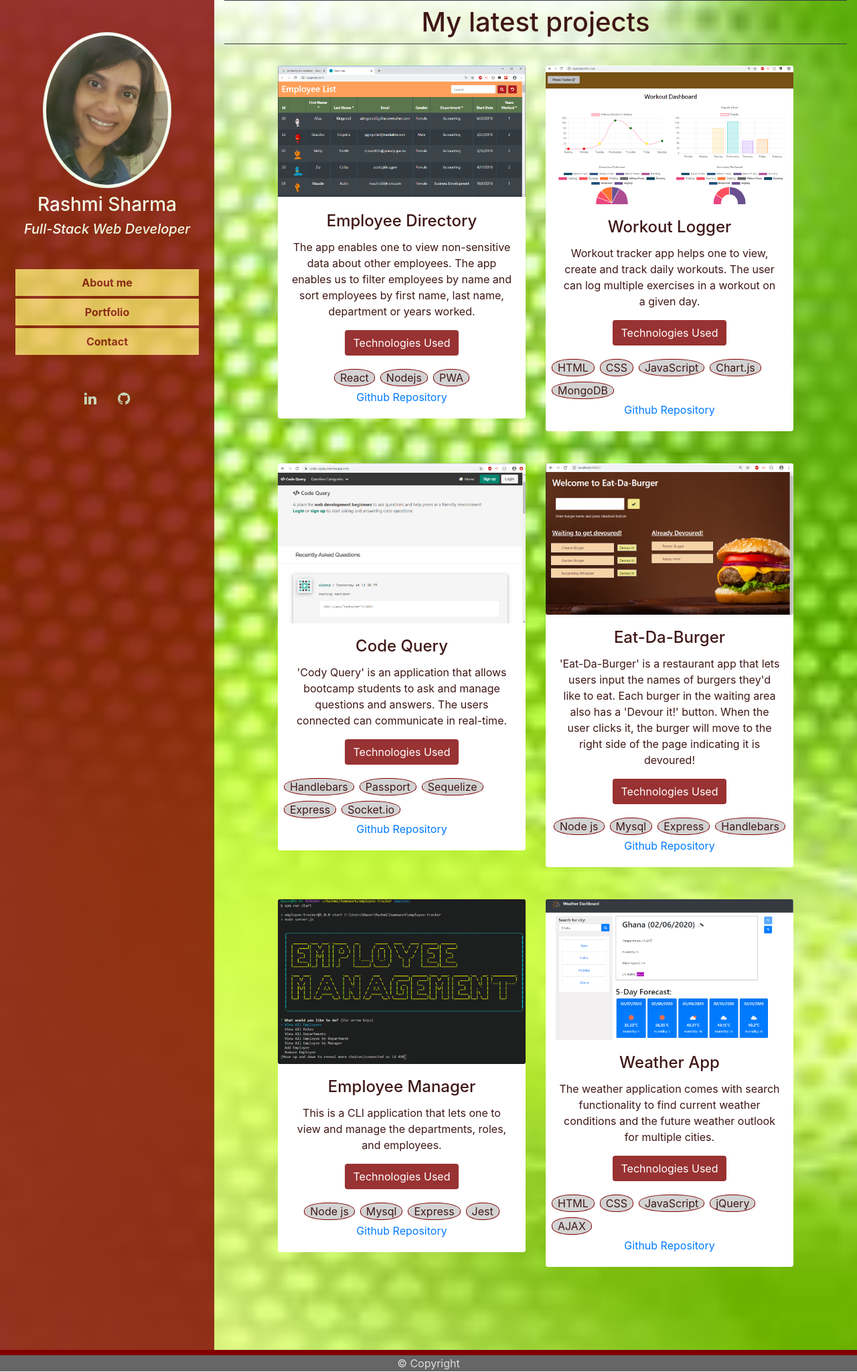
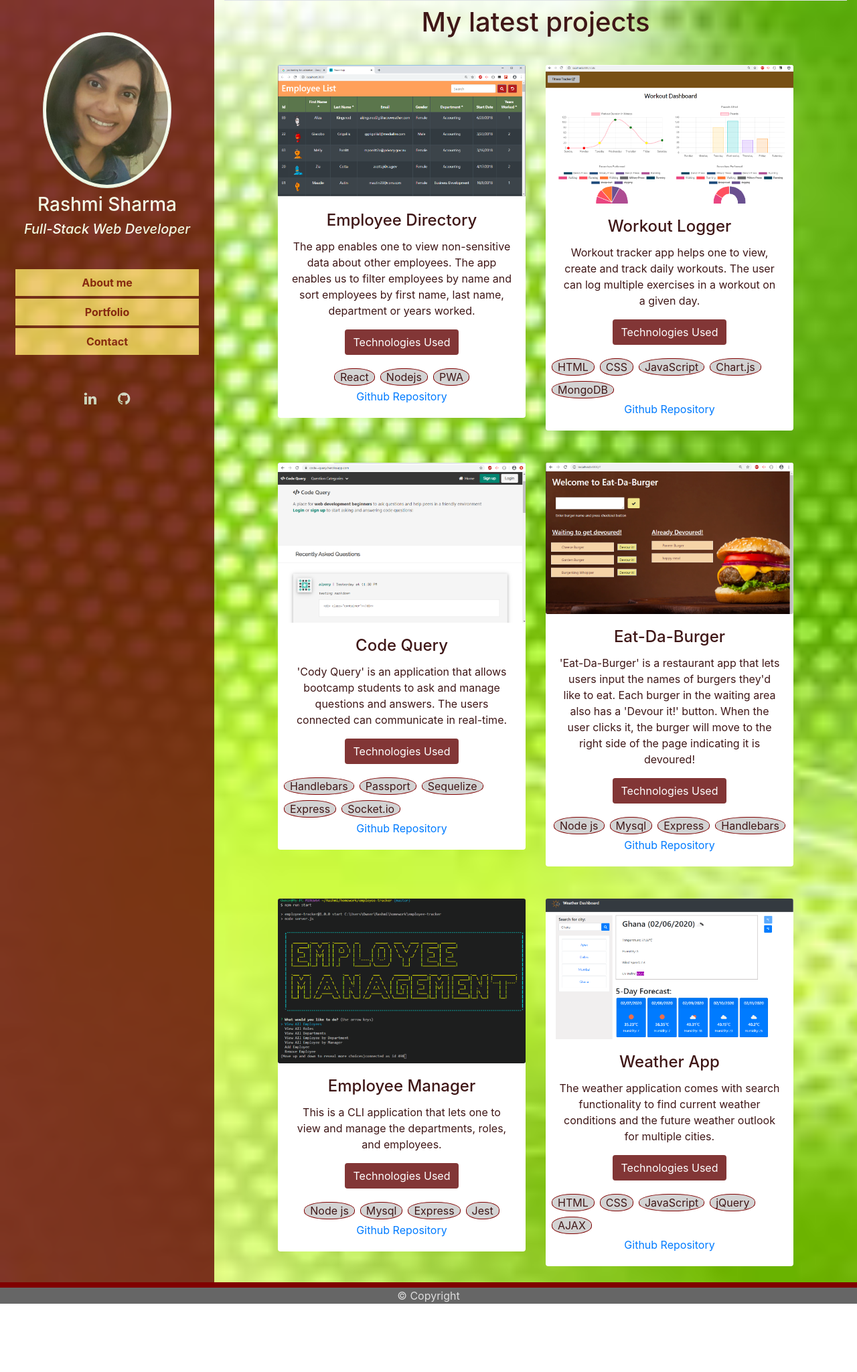
Before and after one commit to Graphicaction/rsharma_react, a React (Create React App) app: page /#/portfolio in a window 1280 px wide. Shown: the whole page at 67% size. After the commit the page ends 1948 px from the top, so only its background shows below. Built offline with nearby package versions, Linux system fonts and the light colour scheme.

Commit message:
removing white space under footer

```diff
--- a/src/App.css
+++ b/src/App.css
@@ -1,11 +1,10 @@
+
+
 .my-page {
     background-image: url(./images/backgroundImg.jpg);
     background-size: cover;
     background-repeat: no-repeat;
     color: rgb(63, 23, 23);
-    /* display: flex;
-    flex-direction: column;
-    flex: 1 0 auto; */
 }
 
 .tech-btn {
--- a/src/App.js
+++ b/src/App.js
@@ -11,17 +11,17 @@ import './App.css'
 function App() {
   return (
     <Router>
-      <div className="my-page">
+      <div className="my-page m-0">
         <div className="row mx-0 mt-0">
           <div className="col-sm-3 col-md-4 col-lg-3 nav-block text-center">
             <Navbar />
           </div>
           <div className="col-sm-9 col-md-8 col-lg-9">
-            <Wrapper>
+
               <Route exact path="/" component={Home} />
               <Route exact path="/portfolio" component={Portfolio} />
               <Route exact path="/contact" component={Contact} />
-            </Wrapper>
+
           </div>
         </div>
         <Footer />
--- a/src/components/Footer/style.css
+++ b/src/components/Footer/style.css
@@ -1,18 +1,10 @@
-/* .footer {
-    background: #E5E5E5;
-    position: relative;
-  }*/
-
-  .footer span {
+.footer span {
     padding: 3px;
   }
 
-  /* Following CSS for sticky footer */
 .footer {
-  /* width: 100%; */
   text-align: center;
   background-color: #666666;
   border-top: 8px solid maroon;
   color:#DDDDDD;
-  flex-shrink: 0;
 }
--- a/src/components/Navbar/style.css
+++ b/src/components/Navbar/style.css
@@ -10,7 +10,7 @@ nav.navbar.navbar-default {
 
 /* style for left section and all buttons */
 .nav-block, .btn {
-  background-color: maroon;
+  background-color: rgb(99, 4, 4);
   opacity:0.8;
   color: white;
 }
--- a/src/pages/Contact.js
+++ b/src/pages/Contact.js
@@ -2,7 +2,7 @@ import React from "react";
 
 const Contact = () => (
   <div>
-    <div className="border-top border-bottom border-dark text-center py-2 headings h1">
+    <div className="border-top text-center py-2 headings h1">
         Contact me
     </div>
     <div className="shadow mt-5" id="contact-div">
--- a/src/pages/Portfolio.js
+++ b/src/pages/Portfolio.js
@@ -28,7 +28,7 @@ function Portfolio() {
     {projects.length ? (
       <ProjectContext.Provider value={{ project, projects }}>
         <div>
-          <p className="border-top border-bottom text-center border-dark py-2 headings h1">
+          <p className="border-top text-center py-2 headings h1">
           My latest projects
           </p>
           <CardContainer />
```
